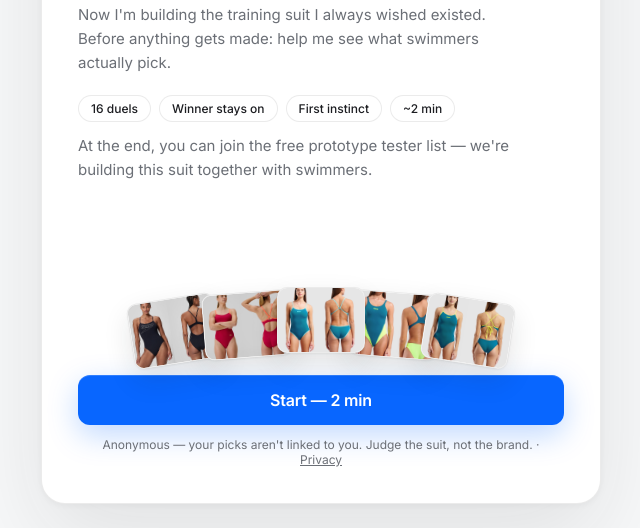
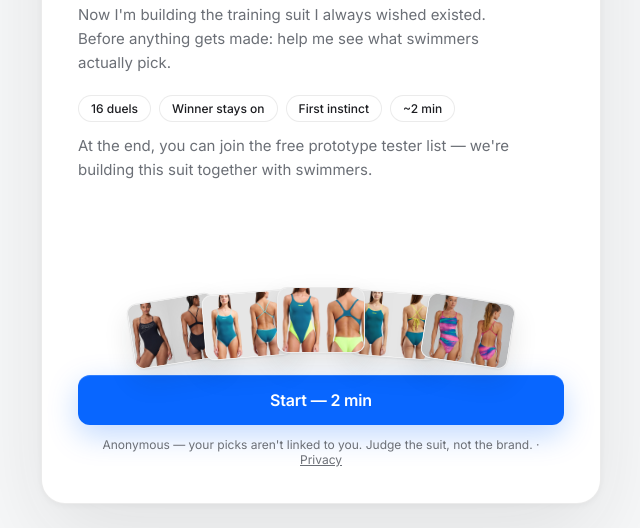
Before and after one commit to matusiakdk/suit-duel, a plain HTML site: page index.html in a window 1280 px wide. Shown: the part 272-800 px from the top of the page, without its empty margins (319-959 px from the left). Drawn offline with Linux system fonts and the light colour scheme.

Commit message:
Retire suit 02, add suit 18 (roster stays 17 suits / 16 duels)
Co-Authored-By: Claude Fable 5 <noreply@anthropic.com>

```diff
--- a/index.html
+++ b/index.html
@@ -323,7 +323,7 @@ const SCRIPT_URL = "https://script.google.com/macros/s/AKfycbzswyJHF3ZmakhZt4r8g
    before and after stay comparable. */
 const SUITS = [
   {id:"S01", name:"Suit 01", img:"1.jpg"},
-  {id:"S02", name:"Suit 02", img:"2.jpg"},
+  /* S02 retired 2026-08-18 — kept out of the roster, old rows in the sheet still reference it */
   {id:"S03", name:"Suit 03", img:"3.jpg"},
   {id:"S04", name:"Suit 04", img:"4.jpg"},
   {id:"S05", name:"Suit 05", img:"5.jpg"},
@@ -339,6 +339,7 @@ const SUITS = [
   {id:"S15", name:"Suit 15", img:"15.jpg"},
   {id:"S16", name:"Suit 16", img:"16.jpg"},
   {id:"S17", name:"Suit 17", img:"17.jpg"},
+  {id:"S18", name:"Suit 18", img:"18.jpg"},
 ];
 /* ========================================== */
 
```
Also changed, not shown: 18.jpg (added).
